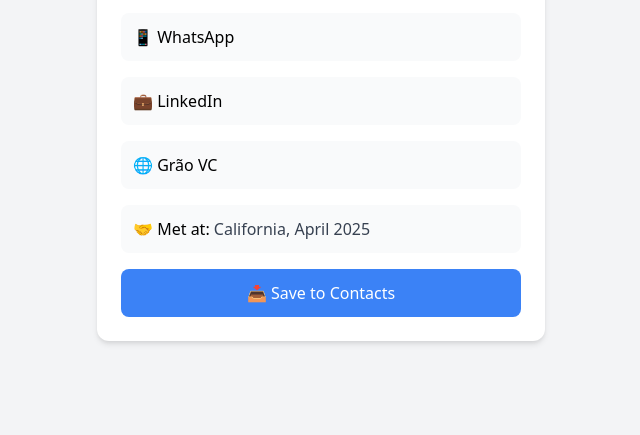
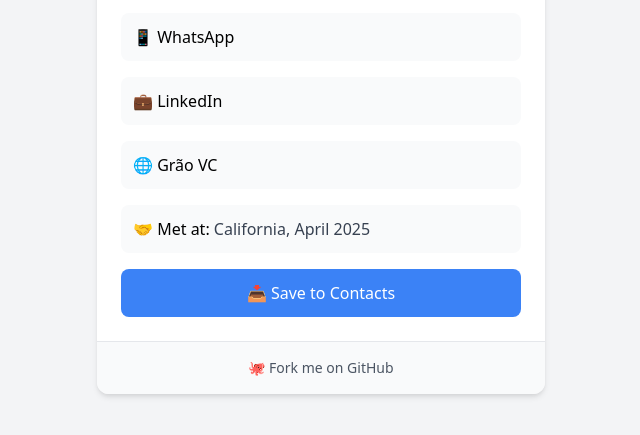
Before and after one commit to sjoonlim/digital-card, a plain HTML site: page index.html in a window 1280 px wide. Shown: the part 235-670 px from the top of the page, without its empty margins (319-959 px from the left). Drawn offline with nearby package versions, Linux system fonts and the light colour scheme.

Commit message:
Update index.html
fork me link

```diff
--- a/index.html
+++ b/index.html
@@ -59,6 +59,15 @@
                 </a>
             </div>
         </div>
+
+        <!-- GitHub Link Footer -->
+        <div class="p-4 bg-gray-50 text-center text-sm text-gray-600 border-t">
+            <a href="https://github.com/sjoonlim/digital-card"
+               target="_blank"
+               class="hover:text-blue-600 transition">
+                🐙 Fork me on GitHub
+            </a>
+        </div>
     </div>
 </body>
 </html>
```
